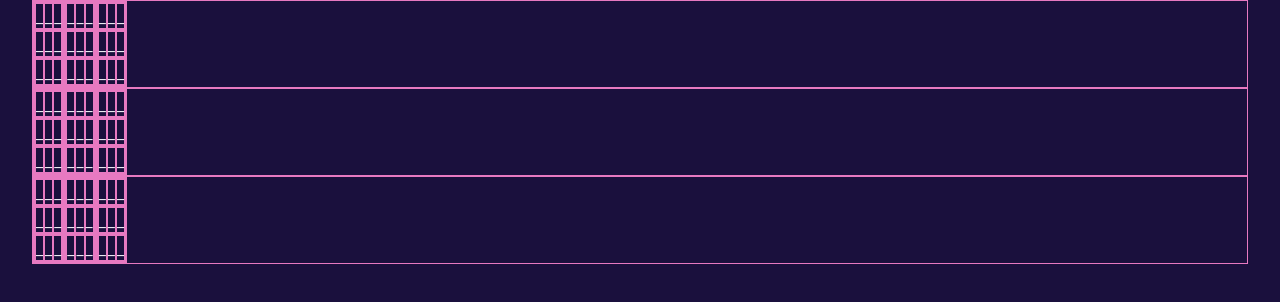
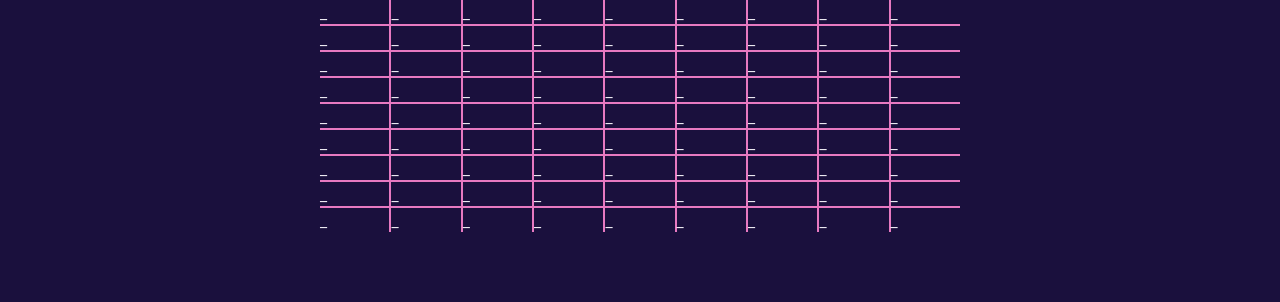
Before and after one commit to janelucia/tictacthetoe, a Nuxt app: page /gamehub/Ultimate in a window 1280 px wide. Shown: the top 302 px of the page. Built offline with nearby package versions, Linux system fonts and the light colour scheme.

Commit message:
styling and typing

```diff
--- a/components/Gamefield.vue
+++ b/components/Gamefield.vue
@@ -1,11 +1,17 @@
 <template>
   <div
-    v-for="row in field.getRows()"
-    class="flex border border-solid border-primary h-calc(100%/3)"
+    v-for="(row, rowIndex) in field.getRows()"
+    class="flex h-calc(100%/3)"
   >
     <div
-      v-for="cell in row"
-      class="flex border border-solid border-primary flex-col w-calc(100%/3)"
+      v-for="(cell, cellIndex) in row"
+      class="flex border border-solid border-primary flex-col w-full"
+      :class='{
+        "border-t-0": (rowIndex === 0) && (cellIndex === 1) || (rowIndex === 0) && (cellIndex === 0) || (rowIndex === 0) && (cellIndex === 2),
+        "border-l-0": (rowIndex === 1) && (cellIndex === 0) || (rowIndex === 0) && (cellIndex === 0) || (rowIndex === 2) && (cellIndex === 0),
+        "border-r-0": (rowIndex === 1) && (cellIndex === 2) || (rowIndex === 0) && (cellIndex === 2) || (rowIndex === 2) && (cellIndex === 2),
+        "border-b-0": (rowIndex === 2) && (cellIndex === 1) || (rowIndex === 2) && (cellIndex === 0) || (rowIndex === 2) && (cellIndex === 2),
+      }'
     >
       <Gamefield v-if="field.hasSubFields()" :field="cell" />
       <span v-else>{{ cell }}</span>
@@ -14,7 +20,9 @@
 </template>
 
 <script setup lang="ts">
+import { Field } from '@/components/gamefield';
+
 defineProps<{
-  field: Field;
+  field: Field<Field<string>> | Field<string>;
 }>();
 </script>
--- a/components/gamefield.ts
+++ b/components/gamefield.ts
@@ -15,18 +15,22 @@ export class Field<T = string> {
     return this.field[x][y];
   }
 
-  hasWon() {
+  hasWon(): boolean {
     return (
       this.field[0][0] === this.field[0][1] &&
       this.field[0][1] === this.field[0][2]
     );
   }
 
-  hasSubFields() {
+  /**
+   * if the field is the outer grid  - if not it is the inner grid
+   * @returns true if the field is the outer grid
+   */
+  hasSubFields(): boolean {
     return this.field[0][0] instanceof Field;
   }
 
-  getRows() {
+  getRows(): FieldType<T> {
     return this.field;
   }
 }
--- a/pages/gamehub/Ultimate.vue
+++ b/pages/gamehub/Ultimate.vue
@@ -1,12 +1,12 @@
 <template>
-  <div class="flex w-full h-full flex-1 justify-center items-center">
-    <div class="w-[95vw] h-[95vw]">
+  <div class="flex w-full h-full justify-center items-center">
+    <div class='w-1/2'>
       <Gamefield :field="big" />
     </div>
   </div>
 </template>
 
 <script setup lang="ts">
-import { Field } from '@/components/gamefield.ts';
+import { Field } from '@/components/gamefield';
 const big = new Field(() => new Field(() => '_'));
 </script>
```
